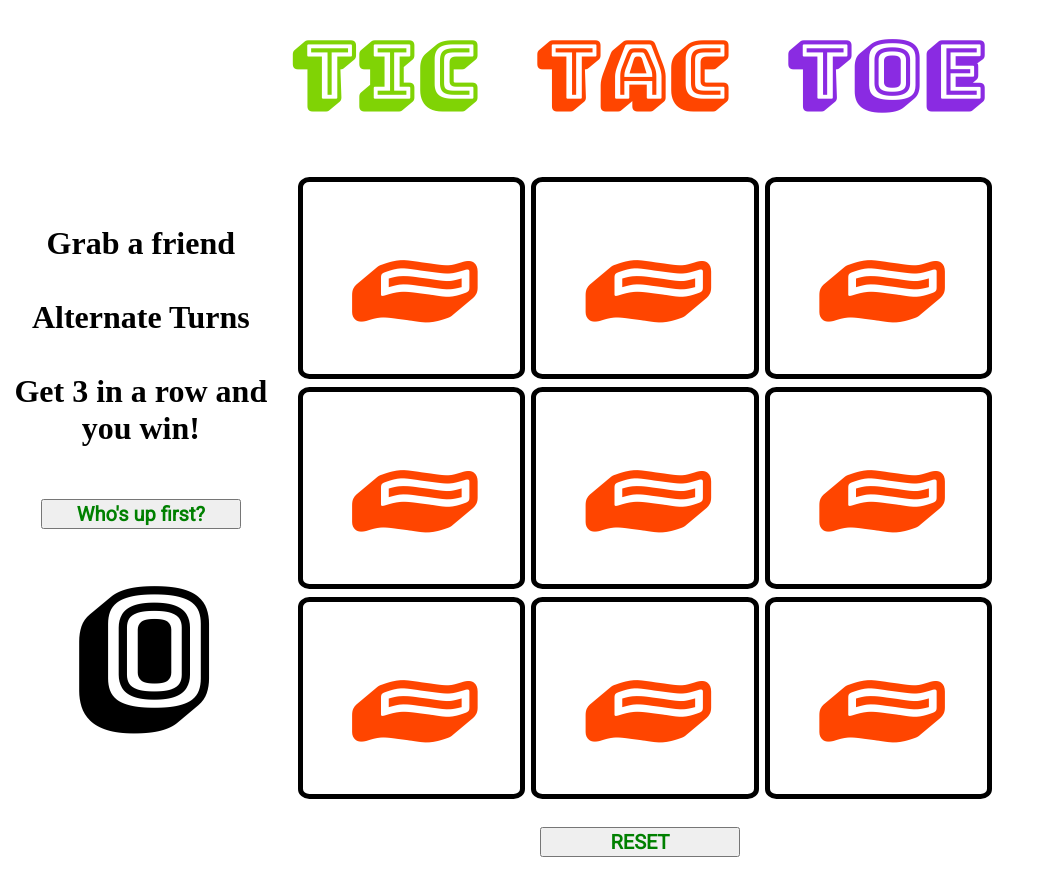
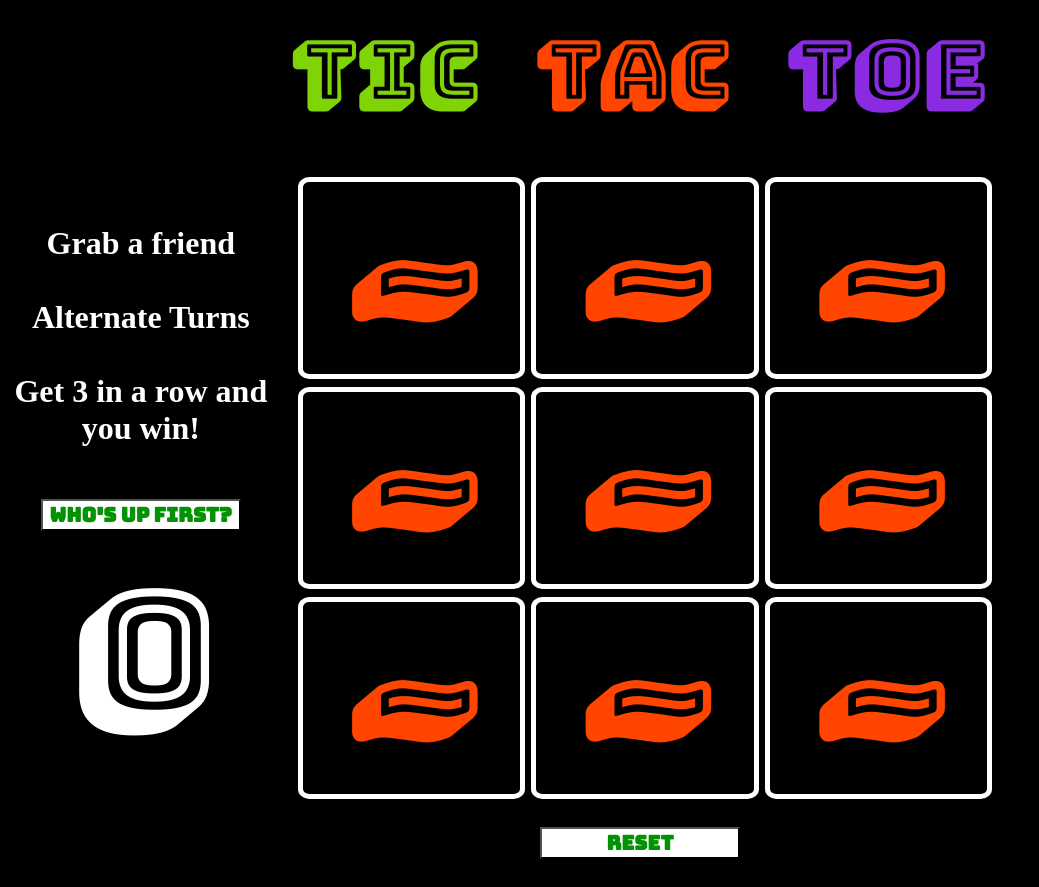
Before and after one commit to humblefeet/Tic-Tac-Toe, a plain HTML site: page index.html in a window 1280 px wide. Both pictures are taken after a click on the button "Who's up first?". Shown: the whole page, without its empty margins (0-1039 px from the left). Drawn offline with Linux system fonts and the light colour scheme.

Commit message:
Added style

```diff
--- a/css/main.css
+++ b/css/main.css
@@ -1,5 +1,6 @@
 body{
     margin: auto;
+    background-color: black;
 }
 
 .container{
@@ -23,7 +24,7 @@ body{
 .board{
     width: 100%;
     height: 12em;
-    border: rgba(0, 0, 0, 1) 5px solid;
+    border: white 5px solid;
     padding: 2em auto;
     border-radius: 5%;
     color: orangered;
@@ -50,7 +51,7 @@ h1{
     width: 100%;
     height: 8em;
     grid-area: 1/1/1/6;
-    background-color:white;
+    background-color:black;
     text-align: center;
     padding: 4em auto;
     margin: 0 auto;
@@ -68,7 +69,7 @@ h1{
     grid-column: 1/6;
     grid-row: 5;
     height: 5em;
-    background-color: white;
+    background-color: black;
     text-align: center;
 }
 
@@ -76,42 +77,44 @@ h1{
     grid-column: 1;
     grid-row: 2/5;
     width: 100%;
-    background-color: white;
+    background-color: black;
     text-align: center;
     display: block;
     padding-top: 1em;
 }
 
 #left-space p{
-    color: black;
+    color: white;
 }
 
 #right-space{
     grid-column: 5;
     grid-row: 2/5;
-    background-color: white;
+    background-color: black;
 }
 #right-space p{
     writing-mode: vertical-lr;
     text-orientation: upright;
     font-size: 5rem;
     margin: 0.5em auto;
-    color: black;
+    color: white;
     padding: 0.5em auto ;
 }
 
 button{
-    color: green;
+    color: rgb(3, 146, 3);
     width: 10em;
     text-align: center;
     font-size: 20px;
     font-weight: 600;
     margin: 20px auto;
-    font-family: Roboto, sans-serif;
+    font-family: 'Bungee', sans-serif;
+    background-color: white;
 }
 h3{
-    font: Roboto, sans-serif;
+    font: 'Bungee', cursive;
     font-size: 2em;
+    color: white;
 }
 /* .rightLeftCrossWin{
     Background-color: white;
--- a/index.html
+++ b/index.html
@@ -5,6 +5,7 @@
     <meta name="viewport" content="width=device-width, initial-scale=1.0">
     <meta http-equiv="X-UA-Compatible" content="ie=edge">
     <link href="https://fonts.googleapis.com/css?family=Bungee+Shade|Open+Sans|Roboto" rel="stylesheet">
+    <link href="https://fonts.googleapis.com/css?family=Bungee" rel="stylesheet">
     <link rel="stylesheet" href="../tic-tac-toe/css/main.css">
     <title>Tic-Tac-Toe</title>
 </head>
--- a/js/main.js
+++ b/js/main.js
@@ -68,35 +68,6 @@ function resetGame(){
     location.reload();
     goesFirst();
     printXOrO();
-
-    // squaresClicked = null;
-    // xSquaresClicked = null;
-    // oSquaresClicked = null;
-    // leftSpace.lastChild.textContent = null;
-    // rightSpace.lastChild.textContent = null;
-    // topLeft.lastChild.textContent = "~";
-    // topMid.lastChild.textContent = "~";
-    // topRight.lastChild.textContent = "~";
-    // midLeft.lastChild.textContent = "~";
-    // midMid.lastChild.textContent = "~";
-    // midRight.lastChild.textContent = "~";
-    // lowLeft.lastChild.textContent = "~";
-    // lowMid.lastChild.textContent = "~";
-    // lowRight.lastChild.textContent = "~";
-    // firstButton.addEventListener('click',goesFirst);
-    // goesFirst();
-    // board.lastChild.style.color = "red orange";
-    // topLeft.addEventListener('click',printXOrO);
-    // topMid.addEventListener('click',printXOrO);
-    // topRight.addEventListener('click',printXOrO);
-    // midLeft.addEventListener('click',printXOrO);
-    // midMid.addEventListener('click',printXOrO);
-    // midRight.addEventListener('click',printXOrO);
-    // lowLeft.addEventListener('click',printXOrO);
-    // lowMid.addEventListener('click',printXOrO);
-    // lowRight.addEventListener('click',printXOrO);
-
-
 }
 
 //determine who goes first
@@ -146,13 +117,14 @@ function printXOrO(event){
 //turn off click space is clicked or if game is won
 function removeClick(){
     removeEventListener('click',removeClick, false);
-    // topRight.removeEventListener('click',printXOrO);
-    // midLeft.removeEventListener('click',printXOrO);
-    // midMid.removeEventListener('click',printXOrO);
-    // midRight.removeEventListener('click',printXOrO);
-    // lowLeft.removeEventListener('click',printXOrO);
-    // lowMid.removeEventListener('click',printXOrO);
-    // lowRight.removeEventListener('click',printXOrO);
+    topRight.removeEventListener('click',printXOrO);
+    midLeft.removeEventListener('click',printXOrO);
+    midMid.removeEventListener('click',printXOrO);
+    midRight.removeEventListener('click',printXOrO);
+    lowLeft.removeEventListener('click',printXOrO);
+    lowMid.removeEventListener('click',printXOrO);
+    lowRight.removeEventListener('click',printXOrO);
+    addEventListener('click', printXOrO);
 }
 
 //Check for 8 possible win matches
```
